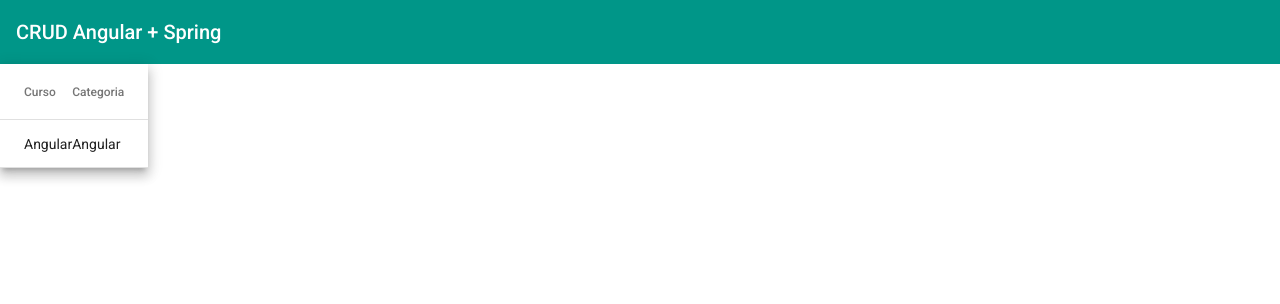
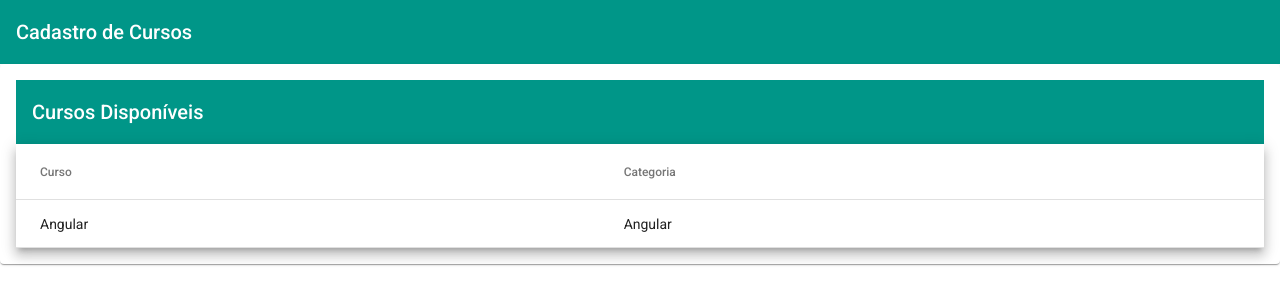
Before and after one commit to ramoncasagrande/CRUD-Angular-Spring, an Angular app: page /courses in a window 1280 px wide. Shown: the top 304 px of the page. Built offline with nearby package versions, Linux system fonts and the light colour scheme.

Commit message:
CSS do Material Table e Criado módulo App Material

```diff
--- a/src/app/app.component.html
+++ b/src/app/app.component.html
@@ -1,4 +1,4 @@
 <mat-toolbar color="primary">
-  <span>CRUD Angular + Spring</span>
+  <span>Cadastro de Cursos</span>
 </mat-toolbar>
 <router-outlet></router-outlet>
--- a/src/app/courses/courses/courses.component.html
+++ b/src/app/courses/courses/courses.component.html
@@ -1,3 +1,7 @@
+<mat-card>
+
+  <mat-toolbar color="primary">Cursos Disponíveis</mat-toolbar>
+
 <table mat-table [dataSource]="courses" class="mat-elevation-z8">
 
   <!-- Name Column -->
@@ -17,3 +21,4 @@
   <tr mat-header-row *matHeaderRowDef="displayedColumns"></tr>
   <tr mat-row *matRowDef="let row; columns: displayedColumns;"></tr>
 </table>
+</mat-card>
--- a/src/app/courses/courses/courses.component.scss
+++ b/src/app/courses/courses/courses.component.scss
@@ -0,0 +1,3 @@
+table {
+  width: 100%;
+}
```
Also changed, not shown: src/app/courses/courses.module.ts (+5 -2 lines), src/app/shared/app-material/app-material.module.ts (added, +17 -0 lines).
